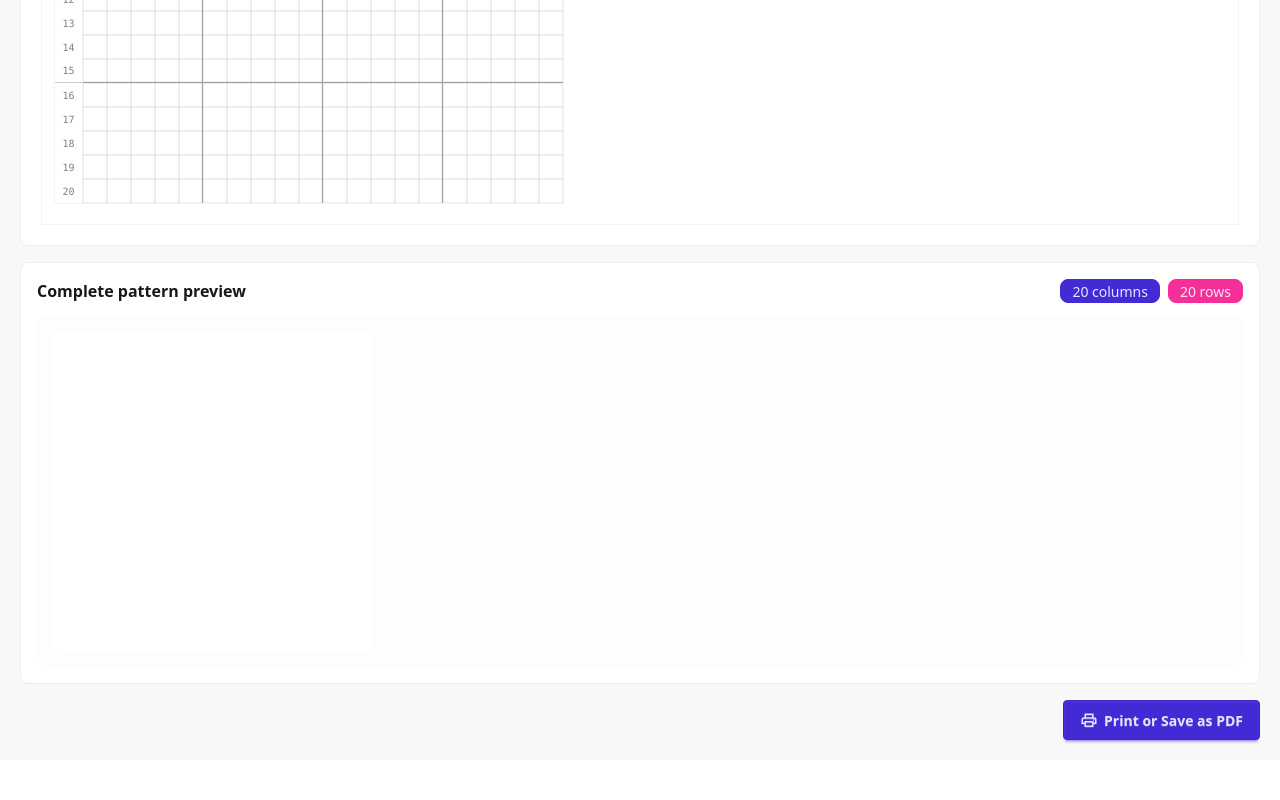
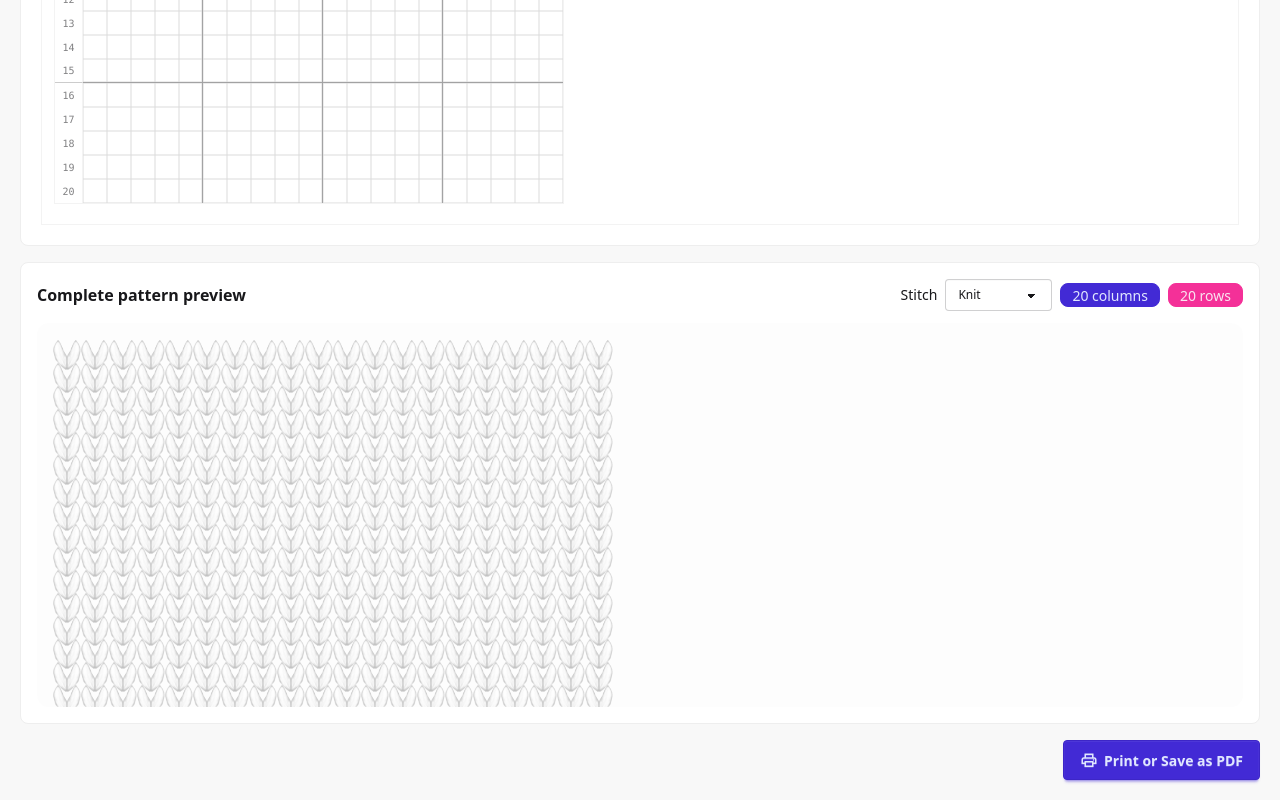
Before and after one commit to carinaruut/stitchwitch, a Vue app: page / in a window 1280 px wide. Shown: the part 534-1334 px from the top of the page. Before the commit the page ends 1294 px from the top, so only its background shows below. Built offline with nearby package versions, Linux system fonts and the light colour scheme.

Commit message:
preview update to show more like a knitting or cross stitch pattern not squares

```diff
--- a/src/App.vue
+++ b/src/App.vue
@@ -18,7 +18,7 @@ import { usePattern } from './composables/usePattern'
 import { useTheme } from './composables/useTheme'
 import { useNotifications } from './composables/useNotifications'
 import { downloadProject, readProjectFile } from './composables/useProjectFiles'
-import type { PatternProject, RepeatBoxInput } from './types/pattern'
+import type { NewPatternProject, PatternProject, RepeatBoxInput } from './types/pattern'
 import { renderGrid } from './utils/grid'
 
 const pattern = usePattern()
@@ -39,7 +39,7 @@ const renderedPattern = computed(() => renderGrid(
   pattern.project.value.repeatBoxes,
 ))
 
-function createProject(project: Omit<PatternProject, 'format' | 'version' | 'cells' | 'recentColors' | 'repeatBoxes'>) {
+function createProject(project: NewPatternProject) {
   pattern.createProject(project)
   newModalOpen.value = false
   notify('New pattern created.', 'success')
@@ -360,6 +360,7 @@ onBeforeUnmount(() => {
         </section>
 
         <PatternPreview
+          v-model:stitch="pattern.project.value.previewStitch"
           :cells="renderedPattern.cells"
         />
 
--- a/src/components/NewProjectModal.vue
+++ b/src/components/NewProjectModal.vue
@@ -1,9 +1,9 @@
 <script setup lang="ts">
 import { reactive, ref, watch } from 'vue'
-import type { PatternProject } from '../types/pattern'
+import type { NewPatternProject } from '../types/pattern'
 
 const props = defineProps<{ open: boolean }>()
-const emit = defineEmits<{ create: [project: Omit<PatternProject, 'format' | 'version' | 'cells' | 'recentColors' | 'repeatBoxes'>]; cancel: [] }>()
+const emit = defineEmits<{ create: [project: NewPatternProject]; cancel: [] }>()
 const error = ref('')
 const form = reactive({
   name: 'My pattern',
--- a/src/components/PatternPreview.vue
+++ b/src/components/PatternPreview.vue
@@ -1,8 +1,9 @@
 <script setup lang="ts">
 import { computed } from 'vue'
-import type { PatternGrid } from '../types/pattern'
+import type { PatternGrid, PreviewStitch } from '../types/pattern'
 
 const props = defineProps<{ cells: PatternGrid }>()
+const stitch = defineModel<PreviewStitch>('stitch', { required: true })
 const columns = computed(() => props.cells[0].length)
 </script>
 
@@ -11,18 +12,78 @@ const columns = computed(() => props.cells[0].length)
     <div class="card-body gap-3 p-4">
       <div class="flex flex-wrap items-center justify-between gap-2">
         <h2 class="card-title text-base">Complete pattern preview</h2>
-        <div class="flex gap-2">
+        <div class="flex flex-wrap items-center justify-end gap-2">
+          <label class="flex items-center gap-2 text-sm font-medium">
+            Stitch
+            <select v-model="stitch" class="select select-bordered select-sm" aria-label="Preview stitch">
+              <option value="knit">Knit</option>
+              <option value="cross-stitch">Cross stitch</option>
+            </select>
+          </label>
           <span class="badge badge-primary">{{ columns }} columns</span>
           <span class="badge badge-secondary">{{ cells.length }} rows</span>
         </div>
       </div>
       <div class="max-h-96 overflow-auto rounded-xl bg-base-200/30 p-4">
-        <div class="grid w-max overflow-hidden rounded-lg" :style="{ gridTemplateColumns: `repeat(${columns}, 16px)`, gridAutoRows: '16px' }" aria-label="Repeated pattern preview">
+        <div
+          class="stitch-grid grid w-max"
+          :class="`stitch-grid-${stitch}`"
+          :style="{ gridTemplateColumns: `repeat(${columns}, ${stitch === 'cross-stitch' ? 24 : 28}px)` }"
+          aria-label="Repeated stitch pattern preview"
+        >
           <template v-for="(row, rowIndex) in cells" :key="rowIndex">
-            <span v-for="(color, columnIndex) in row" :key="columnIndex" :style="{ backgroundColor: color }" aria-hidden="true"></span>
+            <span v-for="(color, columnIndex) in row" :key="columnIndex" class="stitch" :class="`stitch-${stitch}`" :style="{ '--stitch-color': color }" aria-hidden="true"></span>
           </template>
         </div>
       </div>
     </div>
   </section>
 </template>
+
+<style scoped>
+.stitch {
+  position: relative;
+  z-index: 1;
+  background: var(--stitch-color);
+}
+
+.stitch-knit {
+  width: 28px;
+  height: 32px;
+  mask: url('/assets/stitch_1.png') center / 100% 100% no-repeat;
+  -webkit-mask: url('/assets/stitch_1.png') center / 100% 100% no-repeat;
+}
+
+.stitch-cross-stitch {
+  width: 28px;
+  height: 28px;
+  mask: url('/assets/stitch_2.png') center / 100% 100% no-repeat;
+  -webkit-mask: url('/assets/stitch_2.png') center / 100% 100% no-repeat;
+}
+
+.stitch-grid-knit {
+  grid-auto-rows: 23px;
+  padding-bottom: 9px;
+}
+
+.stitch-grid-cross-stitch {
+  grid-auto-rows: 24px;
+  padding-right: 4px;
+  padding-bottom: 4px;
+}
+
+.stitch::after {
+  position: absolute;
+  inset: 0;
+  content: '';
+  mix-blend-mode: multiply;
+}
+
+.stitch-knit::after {
+  background: url('/assets/stitch_1.png') center / 100% 100% no-repeat;
+}
+
+.stitch-cross-stitch::after {
+  background: url('/assets/stitch_2.png') center / 100% 100% no-repeat;
+}
+</style>
--- a/src/composables/usePattern.ts
+++ b/src/composables/usePattern.ts
@@ -1,5 +1,5 @@
 import { computed, ref, watch } from 'vue'
-import type { DrawingTool, GridSelection, PatternGrid, PatternProject, RepeatBox, RepeatBoxInput } from '../types/pattern'
+import type { DrawingTool, GridSelection, NewPatternProject, PatternGrid, PatternProject, RepeatBox, RepeatBoxInput } from '../types/pattern'
 import { addColumn, addRow, boxesOverlap, cloneGrid, createGrid, ensureGridSize, removeColumn, removeRow, renderGrid, sourceCellFor, synchronizeRepeatBox } from '../utils/grid'
 import { normalizeColor } from '../utils/colors'
 import { asPatternProject } from '../utils/validation'
@@ -17,6 +17,7 @@ const DEFAULT_PROJECT: PatternProject = {
   backgroundColor: '#ffffff',
   horizontalRepeats: 1,
   verticalRepeats: 1,
+  previewStitch: 'knit',
   recentColors: [],
   repeatBoxes: [],
   cells: createGrid(20, 20, '#ffffff'),
@@ -133,8 +134,8 @@ export function usePattern() {
     history.reset()
   }
 
-  function createProject(input: Omit<PatternProject, 'format' | 'version' | 'cells' | 'recentColors' | 'repeatBoxes'>) {
-    replaceProject({ ...input, format: 'stitch-pattern', version: 1, recentColors: [...recentColors.value], repeatBoxes: [], cells: createGrid(input.rows, input.columns, input.backgroundColor) })
+  function createProject(input: NewPatternProject) {
+    replaceProject({ ...input, format: 'stitch-pattern', version: 1, previewStitch: 'knit', recentColors: [...recentColors.value], repeatBoxes: [], cells: createGrid(input.rows, input.columns, input.backgroundColor) })
   }
 
   function beginGridChange() {
--- a/src/types/pattern.ts
+++ b/src/types/pattern.ts
@@ -1,5 +1,6 @@
 export type PatternGrid = string[][]
 export type DrawingTool = 'pencil' | 'eraser' | 'fill' | 'eyedropper' | 'select' | 'move'
+export type PreviewStitch = 'knit' | 'cross-stitch'
 
 export interface GridSelection {
   top: number
@@ -33,7 +34,10 @@ export interface PatternProject {
   backgroundColor: string
   horizontalRepeats: number
   verticalRepeats: number
+  previewStitch: PreviewStitch
   recentColors: string[]
   repeatBoxes: RepeatBox[]
   cells: PatternGrid
 }
+
+export type NewPatternProject = Omit<PatternProject, 'format' | 'version' | 'previewStitch' | 'cells' | 'recentColors' | 'repeatBoxes'>
--- a/src/utils/validation.ts
+++ b/src/utils/validation.ts
@@ -47,6 +47,9 @@ export function validateProject(value: unknown): ValidationResult {
     }
   }
   if (!isHexColor(project.backgroundColor)) return { valid: false, error: 'The background color is invalid.' }
+  if (project.previewStitch !== undefined && project.previewStitch !== 'knit' && project.previewStitch !== 'cross-stitch') {
+    return { valid: false, error: 'The preview stitch is invalid.' }
+  }
   if (!Array.isArray(project.cells) || project.cells.length !== project.rows) return { valid: false, error: 'The cell rows do not match the project dimensions.' }
   const columns = project.columns as number
   if (!project.cells.every((row) => Array.isArray(row) && row.length === columns && row.every(isHexColor))) {
@@ -120,6 +123,7 @@ export function asPatternProject(value: unknown): PatternProject {
     columns: cells[0].length,
     horizontalRepeats: source.repeatBoxes === undefined && Array.isArray(source.repeatRanges) && source.repeatRanges.length > 0 ? 1 : source.horizontalRepeats as number,
     verticalRepeats: source.repeatBoxes === undefined && Array.isArray(source.repeatRanges) && source.repeatRanges.length > 0 ? 1 : source.verticalRepeats as number,
+    previewStitch: source.previewStitch === 'cross-stitch' ? 'cross-stitch' : 'knit',
     recentColors: Array.isArray(source.recentColors) ? [...source.recentColors] as string[] : [],
     repeatBoxes: Array.isArray(source.repeatBoxes) ? (source.repeatBoxes as RepeatBox[]).map((box) => ({ ...box })) : [],
     cells,
```
Also changed, not shown: public/assets/stitch_1.png (added), public/assets/stitch_2.png (added).
